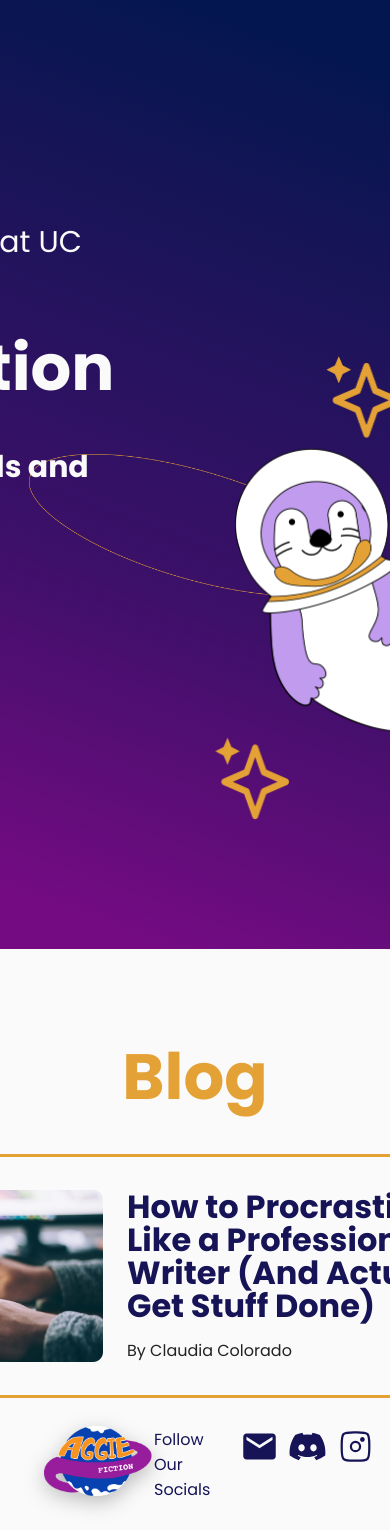
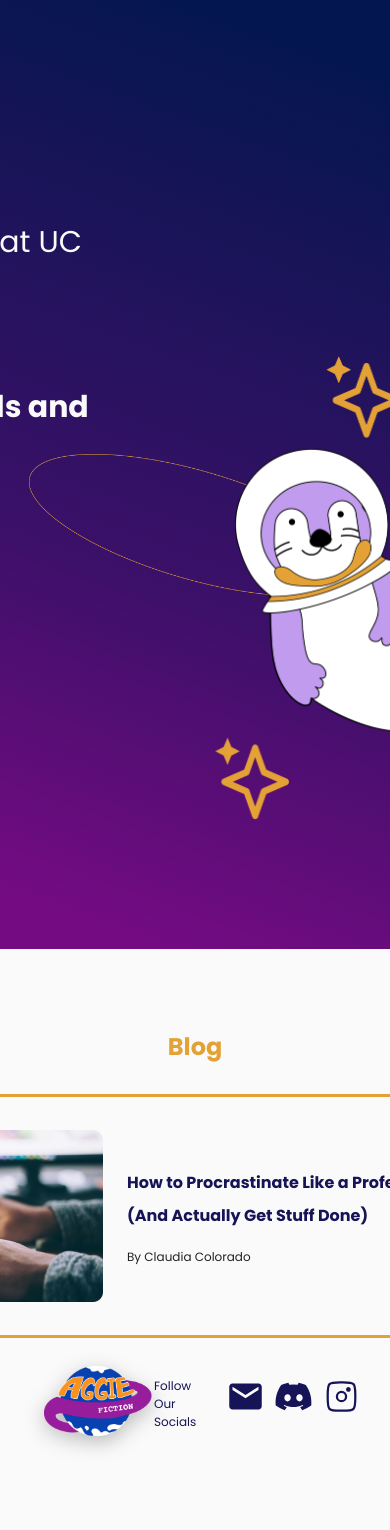
Before and after one commit to include-davis/aggie-fiction, a Next.js app: page / in a window 390 px wide. Shown: the top 1530 px of the page. After the commit the page ends 1470 px from the top, so only its background shows below. Built offline with nearby package versions, Linux system fonts and the light colour scheme.

Commit message:
Update globals with mobile font sizes

```diff
--- a/app/(pages)/_globals/globals.scss
+++ b/app/(pages)/_globals/globals.scss
@@ -29,15 +29,30 @@ body {
 
 // Heading
 h1 {
-    @include mixins.fontStyle(4rem, 700, auto, var(--font1));
+    font-size: 4rem;
+    font-weight: 700;
+
+    @include mixins.phone {
+        font-size: 1.5rem;
+    }
 }
 
 // Heading 2
 h2 {
-    @include mixins.fontStyle(2rem, 700, auto, var(--font1));
+    font-size: 2rem;
+    font-weight: 700;
+
+    @include mixins.phone {
+        font-size: 1rem;
+    }
 }
 
 // Body
 p {
-    @include mixins.fontStyle(1rem, 400, auto, var(--font1));
+    font-size: 1rem;
+    font-weight: 400;
+
+    @include mixins.phone {
+        font-size: 0.75rem;
+    }
 }
```
